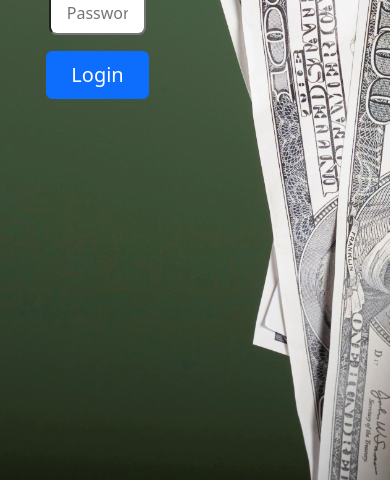
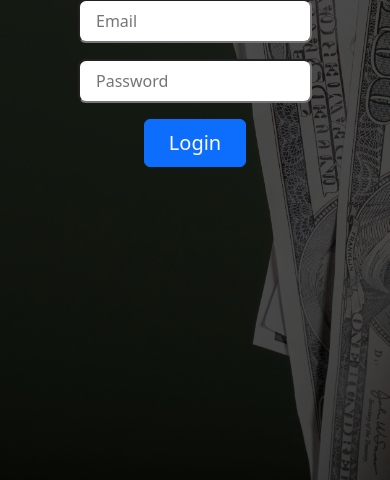
Before and after one commit to developermamoon/privateBank, a plain HTML site: page index.html in a window 390 px wide. Shown: the part 364-844 px from the top of the page. Drawn offline with nearby package versions, Linux system fonts and the light colour scheme.

Commit message:
login page responsive done

```diff
--- a/bank.css
+++ b/bank.css
@@ -1,5 +1,11 @@
+body{
+    background-image: url('bank.jpg');
+    background-position: center;
+    background-size: cover;
+}
 input[type=text]{
     width: 75%;
+    border: 0;
 }
  input:focus {
      outline: none;
--- /dev/null
+++ b/index.css
@@ -0,0 +1,84 @@
+.loginPage{
+    width: 60%;
+    height: 100vh;
+}
+.bg {
+    position: relative;
+    z-index: 1;
+    background-image: url("loginbg.jpg");
+    background-position: center;
+    background-size: cover;
+    background-repeat: no-repeat;
+    height: 100vh;
+
+}
+.black-shadow {
+    display: block;
+    position: absolute;
+    background-color: black;
+    z-index: -1;
+    opacity: 0.7;
+    width: 100%;
+    height: 100vh;
+}
+
+input:focus {
+    outline: 4px solid blue;
+}
+input[type=text]{
+    width: 40%;
+}
+input[type=password]{
+    width: 40%;
+}
+ /*------------------- tab view  ---------------*/
+
+ @media only screen and (min-width: 577px) and (max-width: 990px){
+    .loginPage {
+            width: 100%;
+            height: 100vh;
+        }
+
+    input[type=text] {
+        width: 50%;
+    }
+
+    input[type=password] {
+        width: 50%;
+    }
+ }
+
+ /*------------------- Mobile view  ---------------*/
+ @media only screen and (max-width: 576px){
+    .bg {
+            background-image: url("loginbg.jpg");
+            background-position: center;
+            background-size: cover;
+            background-repeat: no-repeat;
+            height: 100vh;
+            position: relative;
+            z-index: 1;
+
+        }
+        .loginPage {
+            width: 100%;
+            height: 100vh;
+        }
+        .black-shadow{
+            display: block;
+            position: absolute;
+            background-color: black;
+            z-index: -1;
+            opacity: 0.7;
+            width: 100%;
+            height: 100vh;
+        }
+
+        input[type=text] {
+            width: 60%;
+        }
+
+        input[type=password] {
+            width: 60%;
+        }
+ }
--- a/index.html
+++ b/index.html
@@ -7,36 +7,20 @@
     <title>Bank Login Page</title>
     <link href="https://cdn.jsdelivr.net/npm/bootstrap@5.2.0/dist/css/bootstrap.min.css" rel="stylesheet"
         integrity="sha384-gH2yIJqKdNHPEq0n4Mqa/HGKIhSkIHeL5AyhkYV8i59U5AR6csBvApHHNl/vI1Bx" crossorigin="anonymous">
-        <style>
-            .bg{
-                background-image: url("loginbg.jpg");
-                background-position: center;
-                background-size: cover;
-                background-repeat: no-repeat;
-                height: 100vh;
-            }
-            .loginPage{
-                height: 80vh;
-            }
-            h1{
-
-            }
-            input:focus{
-                outline: 4px solid blue;
-            }
-        </style>
+    <link rel="stylesheet" href="index.css">
 </head>
 
 <body>
     <div class="bg">
         <section class="loginPage d-flex flex-column justify-content-center">
+            <div class="black-shadow"></div>
             <header>
-                <h1 class="text-white w-50 text-center">My Private Bank</h1>
+                <h1 class="text-white text-center">My Private Bank</h1>
             </header>
 
-            <div class="loginPart text-center w-50 d-flex flex-column align-items-center">
-                <input type="text" name="" id="user-email" placeholder="Email" class="w-50 mt-2 py-2 px-3 rounded-3">
-                <input type="password" name="" id="user-pass" placeholder="Password" class="w-50 mt-3 py-2 px-3 rounded-3">
+            <div class="loginPart d-flex flex-column align-items-center">
+                <input type="text" name="" id="user-email" placeholder="Email" class="mt-2 py-2 px-3 rounded-3">
+                <input type="password" name="" id="user-pass" placeholder="Password" class="mt-3 py-2 px-3 rounded-3">
 
                 <button class="btn btn-primary mt-3 px-4 py-2 fs-5" id="login-btn">Login</button>
             </div>
```
Also changed, not shown: bank.html (+1 -1 lines), bank.jpg (added).
